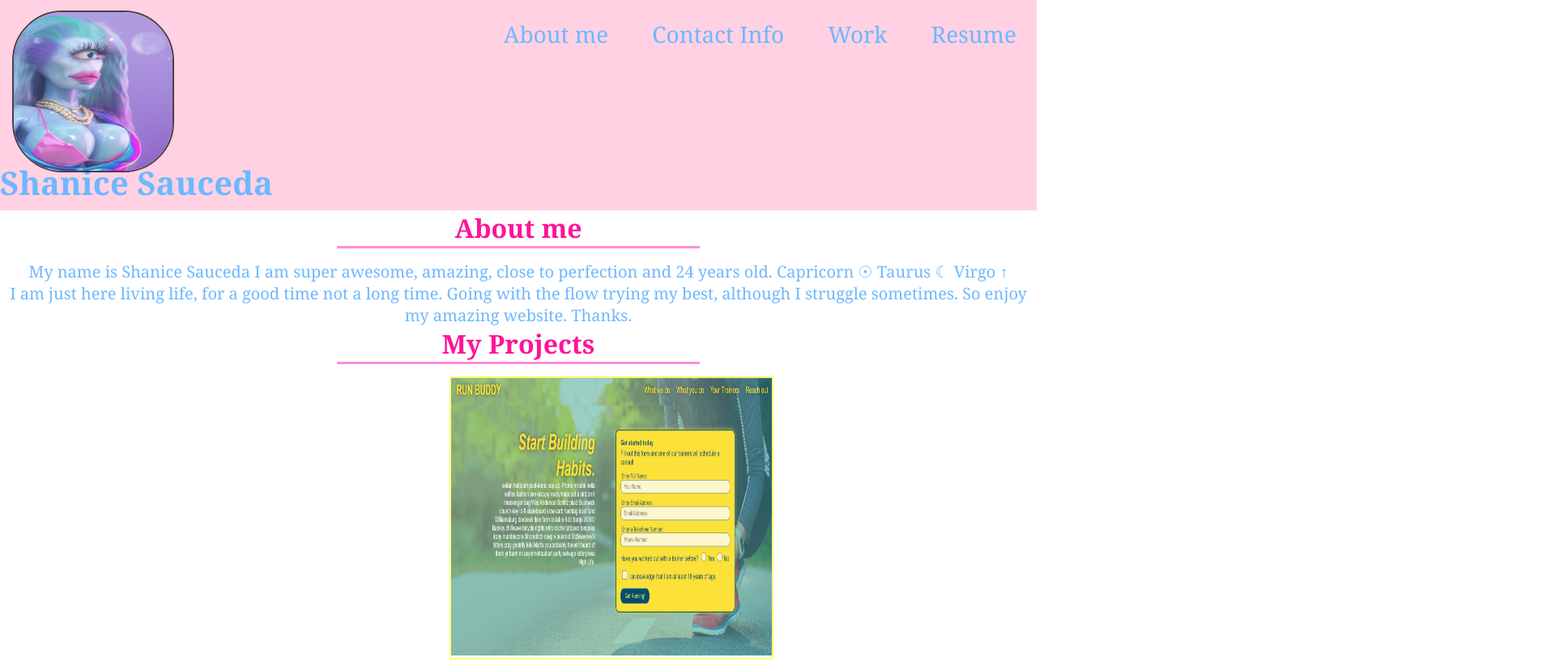
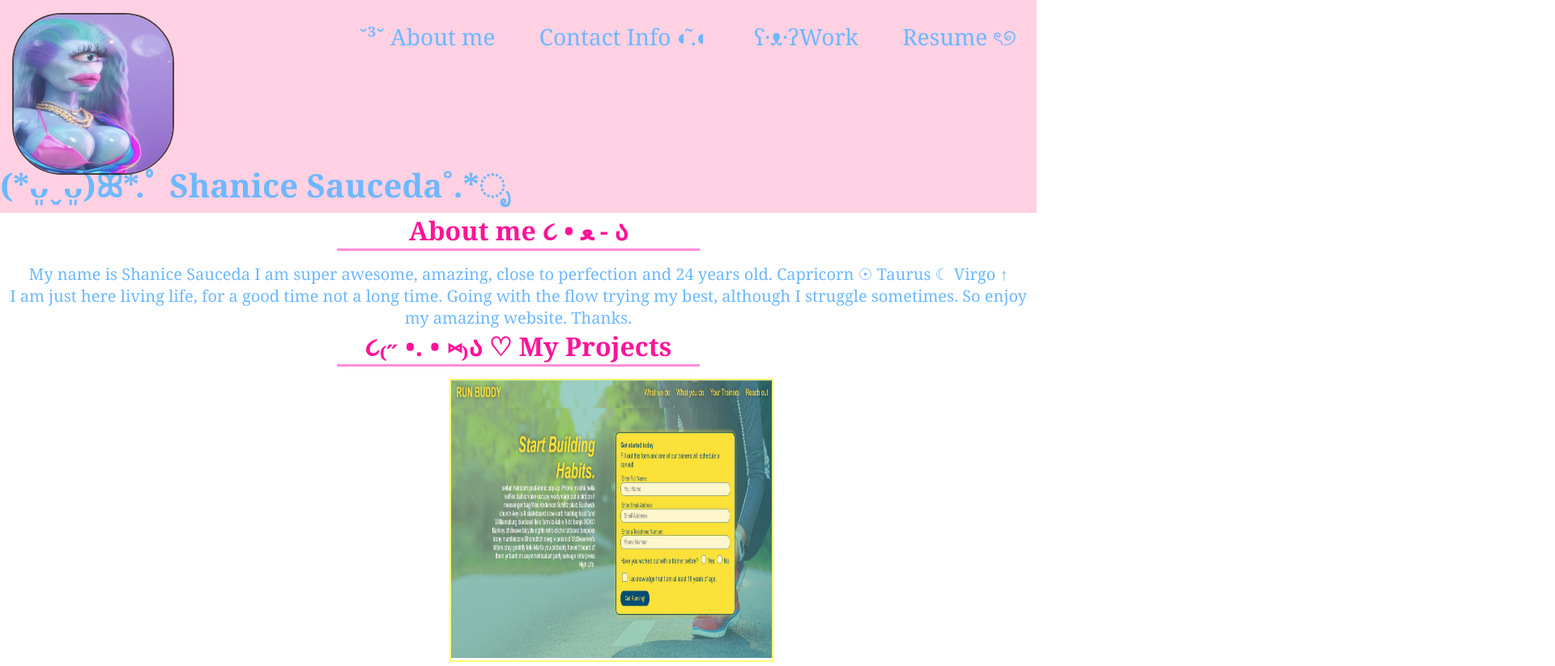
Before and after one commit to shanicesauce/Shanice, a plain HTML site: page index.html in a window 1280 px wide. Shown: the top 823 px of the page at 81% size, 1920 px wide, since content can reach past the window. Drawn offline with Linux system fonts and the light colour scheme.

Commit message:
overflow attempted to be fixed

```diff
--- a/index.html
+++ b/index.html
@@ -10,28 +10,28 @@
   <body>
     <header>
     <h1>
-      <a href="/">Shanice Sauceda </a>
+      <a href="/">(*ᴗ͈ˬᴗ͈)ꕤ*.ﾟ Shanice Sauceda˚.*ೃ</a>
     </h1>
 
     <nav> <ul>
       <li>
 
-         <a href="#me"> About me</a>
+         <a href="#me"> ˘³˘ About me </a>
 
       </li>
       <li>
 
-        <a href="#contact-info"> Contact Info</a>
+        <a href="#contact-info"> Contact Info ◐.̃◐</a>
 
       </li>
       <li>
 
-        <a href="#work"> Work</a>
+        <a href="#work"> ʕ·ᴥ·ʔWork</a>
 
       </li>
       <li>
 
-        <a href="#resume"> Resume </a>
+        <a href="#resume"> Resume ৎ୭</a>
 
       </li>
 
@@ -45,7 +45,7 @@
     </header>
     <section id="me" class="intro">
       <div>
-          <h2 class="title"> About me
+          <h2 class="title"> About me ૮ • ﻌ - ა
         </h2>
           <p> My name is Shanice Sauceda I am super awesome, amazing, close to perfection and 24 years old. Capricorn ☉ Taurus ☾ Virgo ↑<br>
             I am just here living life, for a good time not a long time. Going with the flow trying my best, although I struggle sometimes. So enjoy my amazing website. Thanks.
@@ -55,7 +55,7 @@
 
     <section id="work" class="projects">
       <div>
-      <h2 class="title"> My Projects
+      <h2 class="title">૮₍˶ •. • ⑅₎ა ♡ My Projects
        </h2>
         <article class="project">
           <a href="https://shanicesauce.github.io/Run-Buddy/"> <img src="./run.jpeg" alt="screenshot of run buddy site"
@@ -92,7 +92,7 @@
 
     <section id="contact-info" class="contact">
       <div>
-        <h2 class="title"> Contact Me!</h2>
+        <h2 class="title"> Contact Me  (｡◕‿◕｡) </h2>
         <p>
           <a href="https://github.com/shanicesauce"> GitHub</a>
           <a href="https://www.linkedin.com/in/shanice-sauceda-150228244/"> Linkedin</a>
@@ -103,8 +103,8 @@
 
     <section id="resume">
       <div>
-        <h2 class="title"> Resume </h2>
-         <a href="./Resume pdf.pdf"> Click Me</a>
+        <h2 class="title">(◍•ᴗ•◍)  Resume  </h2>
+         <a href="./Resume.pdf"> Click Me </a>
       </div>
     </section>
   <footer>
--- a/style.css
+++ b/style.css
@@ -11,7 +11,8 @@
 }
 body {
     color: var(--maintxt);
-    font-family:Georgia, 'Times New Roman', Times, serif
+    font-family:Georgia, 'Times New Roman', Times, serif;
+
 }
 
 header {
@@ -87,6 +88,9 @@ footer div {
     font-size: 20px;
     text-align: center;
     color: var(--secondtxt);
+}
+.project > *{
+    overflow: hidden;
 }
 .project img {
     border: 2px solid #fdff75;
@@ -171,3 +175,8 @@ footer div {
     left: 645px;
     padding-left: 55px;
 }
+html, body {
+    margin: 0;
+    padding: 0;
+    overflow-x: hidden;
+}
```
Also changed, not shown: 2 other files.
